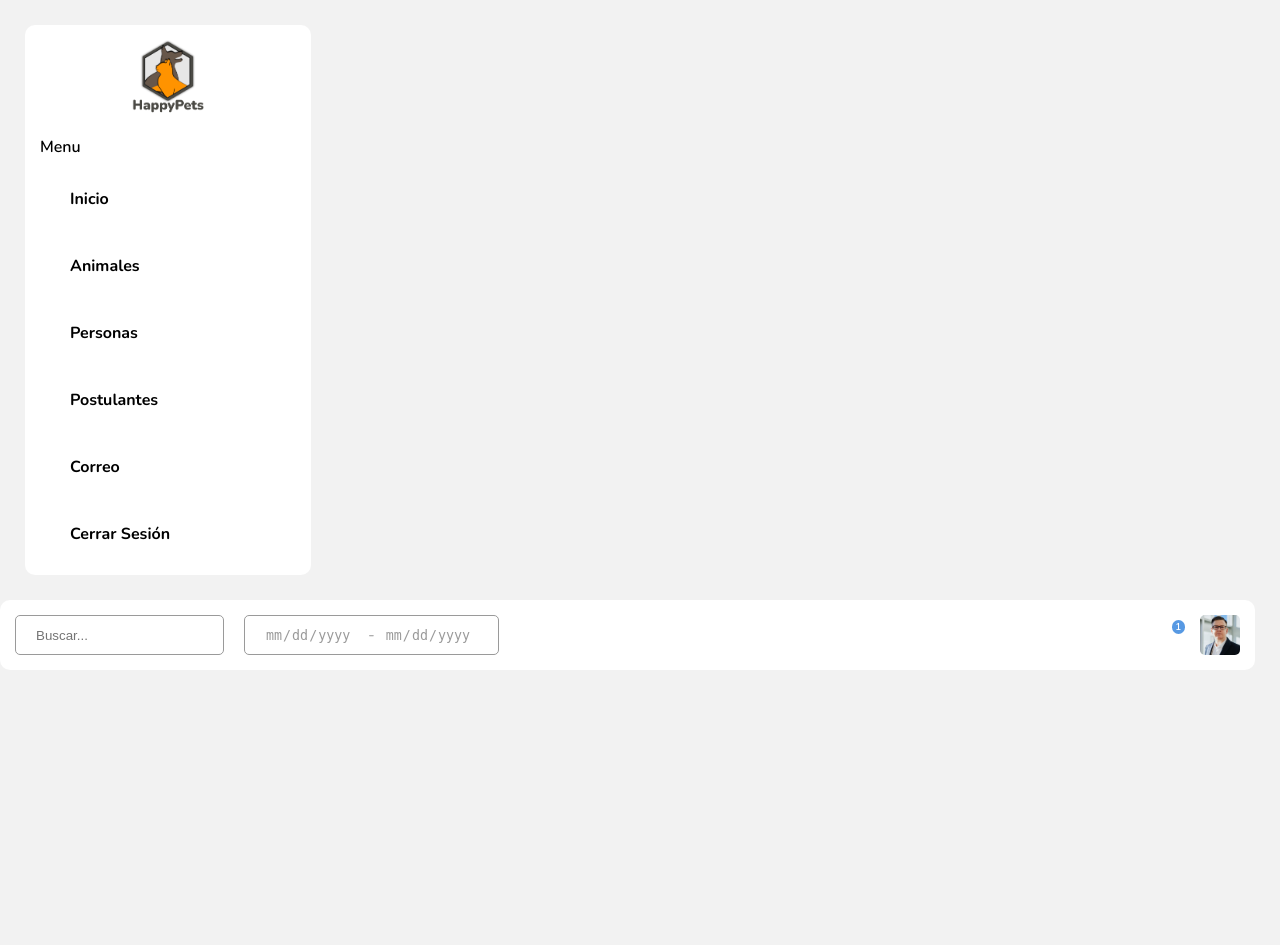
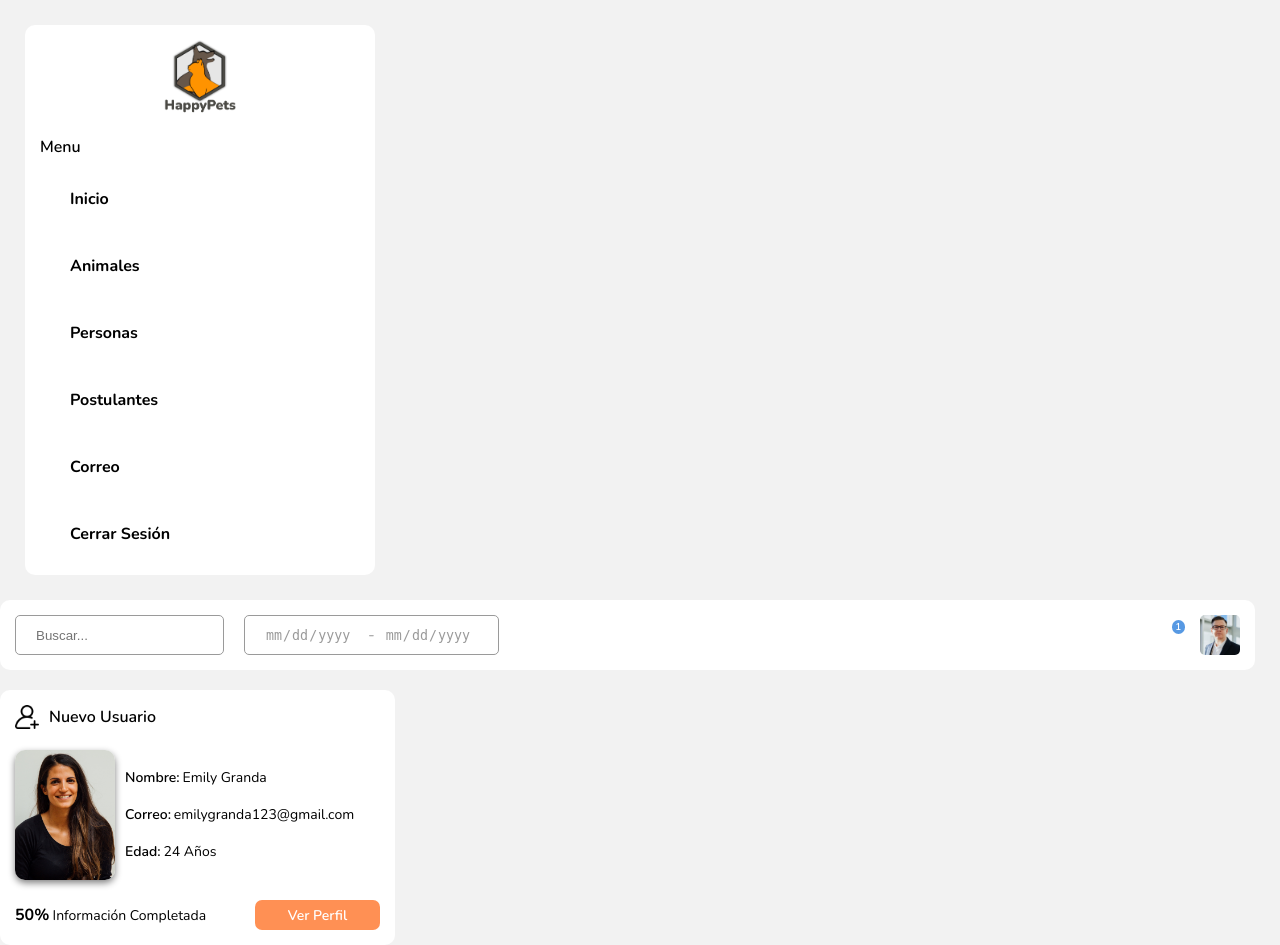
Before and after one commit to fxgonzalez5/happy_pets, a PHP site: page /pages/admin/admin_panel_home.html in a window 1280 px wide. Before the commit the page ends 670 px from the top, so only its background shows below. Run offline with PHP 8.4, Linux system fonts and the light colour scheme; some libraries are stand-ins or nearby versions.

Commit message:
Creación de la tarjeta del nuevo usuario

```diff
--- a/css/admin_panel_style.css
+++ b/css/admin_panel_style.css
@@ -10,19 +10,16 @@ body {
 /* Estilo del menu */
 .menu {
     /* Tamaño al contenedor */
-    width: 20%;
+    width: 25%;
+    height: 89.3%;
 
     /* Márgenes al contenedor */
-    margin: 25px;
+    margin: 25px 10px 25px 25px;
     padding: 15px;
 
     /* Color y angulo de borde */
     background-color: white;
     border-radius: 10px;
-
-    /* Comportamiento del elemento */
-    display: flex;
-    flex-direction: column;
 }
 
 /* Aliniación del logo en el centro */
@@ -37,18 +34,10 @@ body {
     color: black;
 }
 
-/* Diseño de los botones del menu */
-.menu .boton1 {
-    margin-top: 15px;
-    padding: 15px;
-    border-radius: 10px;
+/* Estilo personalizado para el boton de cerrar sesión */
+.menu .btn-salir{
+    margin-top: auto;
     display: flex;
-}
-
-/* Efecto al poner el cursor encima del boton para vizualizar cuando se haga click */
-.menu .boton1:hover{
-    background-color: #5799E3;
-    color: white;
 }
 
 
@@ -150,28 +139,164 @@ body {
     width: 40px;
     height: 40px;
     margin-left: 15px;
+    border-radius: 5px;
     display: flex;
     align-items: center;
+    overflow: hidden;
 }
 
 /* Adecuación de la imagen al tamaño del contenedor */
 .barra-navegacion .cuenta img {
     width: 100%;
     height: 100%;
-    border-radius: 5px;
     object-fit: cover;
 }
+
+
+/* ---------------------------
+    Tarjeta del Nuevo Usuario
+   --------------------------- */
+
+.tarjeta-usuario {
+    /* Tamaño */
+    width: 365px;
+    height: 225px;
+
+    /* Márgenes */
+    margin-top: 20px;
+    padding: 15px;
+
+    /* Diseño */
+    background-color: white;
+    border-radius: 10px;
+    font-size: 14px;
+
+    /* Comportamiento */
+    display: flex;
+    flex-direction: column;
+    justify-content: space-between;
+}
+
+/* Contenido de la tarjeta */
+.tarjeta-usuario .contenido {
+    display: flex;
+    align-items: center;
+}
+
+/* Creación del contenedor de la foto del usuario */
+.tarjeta-usuario .contenido .foto-usuario {
+    width: 100px;
+    height: 130px;
+    margin-right: 10px;
+    border-radius: 10px;
+    box-shadow: 0px 3px 7px grey;
+    overflow: hidden;
+}
+
+/* Adecuación de la foto del usuario al tamaño del contenedor */
+.tarjeta-usuario .contenido .foto-usuario img {
+    width: 100%;
+    height: 100%;
+    object-fit: cover;
+}
+
+/* Adecuación de la información del usuario al tamaño del contenedor */
+.tarjeta-usuario .contenido .informacion-usuario {
+    width: 100%;
+    height: 100%;
+    flex: 1;
+    overflow: hidden;
+    display: flex;
+    flex-direction: column;
+    justify-content: space-evenly;
+}
+
 
 /* ------------------------
     Estilos Personalizados
    ------------------------ */
+
+/* <<< Textos >>> */
+
+/* Estilo de texto al titulo del menu */
 .titulo1 {
     font-size: 16px;
     font-weight: 600; /* Tipo de letra SemiBold */
 }
 
+/* Estilo de texto a las opciones del menu */
 .titulo2 {
     font-size: 16px;
     font-weight: bold;
     margin-left: 15px;
 }
+
+/* Estilo de texto a título de las tarjetas */
+.titulo-tarjeta {
+    font-size: 16px;
+    font-weight: 600;
+    margin-left: 10px;
+}
+
+/* Estilo de texto a los títulos de los campos que se mostrarán del usuario  */
+.titulo-campo {
+    font-weight: 600;
+}
+
+/* Estilo de texto al número que muestra el porcentaje de información completada */
+.porcentaje {
+    font-size: 16px;
+    font-weight: bold;
+}
+
+
+/* <<< Botones >>> */
+
+/* Diseño de los botones del menu */
+.boton1 {
+    margin-top: 15px;
+    padding: 15px;
+    border-radius: 10px;
+    display: flex;
+}
+
+/* Efecto al poner el cursor encima del boton para vizualizar cuando se haga click */
+.boton1:hover{
+    background-color: #5799E3;
+    color: white;
+}
+
+/* Diseño de los botones de las tarjetas */
+.boton2 {
+    width: 125px;
+    height: 30px;
+    margin-left: auto;
+    background-color: #FF9054;
+    color: white;
+    font-weight: 600;
+    border-radius: 7px;
+    display: flex;
+    align-items: center;
+    justify-content: center;
+}
+
+
+/* <<< Contenedores >>> */
+
+/* Comportamiento de los elementos en la parte superior e inferior de las tarjetas */
+.cabecera-tarjeta, .pie-tarjeta {
+    display: flex;
+    align-items: center;
+}
+
+/* Adecuación de los datos a mostrar del usuario al tamaño de la tarjeta */
+.campo {
+    display: flex;
+    white-space: nowrap;
+}
+
+/* Adecuación del texto en los campos que sobrepasen el tamaño de la tarjeta */
+.desbordamiento-texto {
+    overflow: hidden;
+    text-overflow: ellipsis;
+}
--- a/pages/admin/admin_panel_home.html
+++ b/pages/admin/admin_panel_home.html
@@ -75,7 +75,7 @@
             </div>
         </a>
 
-        <a href="../guard/log_in_page.html">
+        <a class="btn-salir" href="../guard/log_in_page.html">
             <div class="boton1">
                 <iconify-icon icon="humbleicons:logout" style="font-size: 24px;"></iconify-icon>
                 <p class="titulo2">Cerrar Sesión</p>
@@ -113,6 +113,54 @@
         <div class="cuenta">
             <img src="../../images/admin/cuenta.jpg" alt="Cuenta">
         </div>
+
     </div>
+
+    <!-- Contenedor de la Tarjeta del Nuevo Usuario -->
+    <div class="tarjeta-usuario">
+
+        <!-- Creación de la parte superior de la tarjeta -->
+        <div class="cabecera-tarjeta">
+            <img src="../../images/admin/icons/add-user.png" width="24">
+            <p class="titulo-tarjeta">Nuevo Usuario</p>
+        </div>
+
+        <!-- Creación de la parte central de la tarjeta -->
+        <div class="contenido">
+            <div class="foto-usuario">
+                <img src="../../images/admin/usuario.jpg">
+            </div>
+
+            <div class="informacion-usuario">
+                <div class="campo">
+                    <p class="titulo-campo">Nombre:&ThinSpace;</p>
+                    <p class="desbordamiento-texto">Emily Granda</p>
+                </div>
+
+                <div class="campo">
+                    <p class="titulo-campo">Correo:&ThinSpace;</p>
+                    <p class="desbordamiento-texto">emilygranda123@gmail.com</p>
+                </div>
+
+                <div class="campo">
+                    <p class="titulo-campo">Edad:&ThinSpace;</p>
+                    <p>24 Años</p>
+                </div>
+            </div>
+        </div>
+
+        <!-- Creación de la parte inferior de tarjeta -->
+        <div class="pie-tarjeta">
+            <div class="contenido">
+                <p class="porcentaje">50%&ThinSpace;</p>
+                <p>Información Completada</p>
+            </div>
+
+            <div class="boton2">
+                <p>Ver Perfil</p>
+            </div>
+        </div>
+    </div>
+
 </body>
 </html>
```
Also changed, not shown: images/admin/icons/add-user.png (added), images/admin/usuario.jpg (added).
